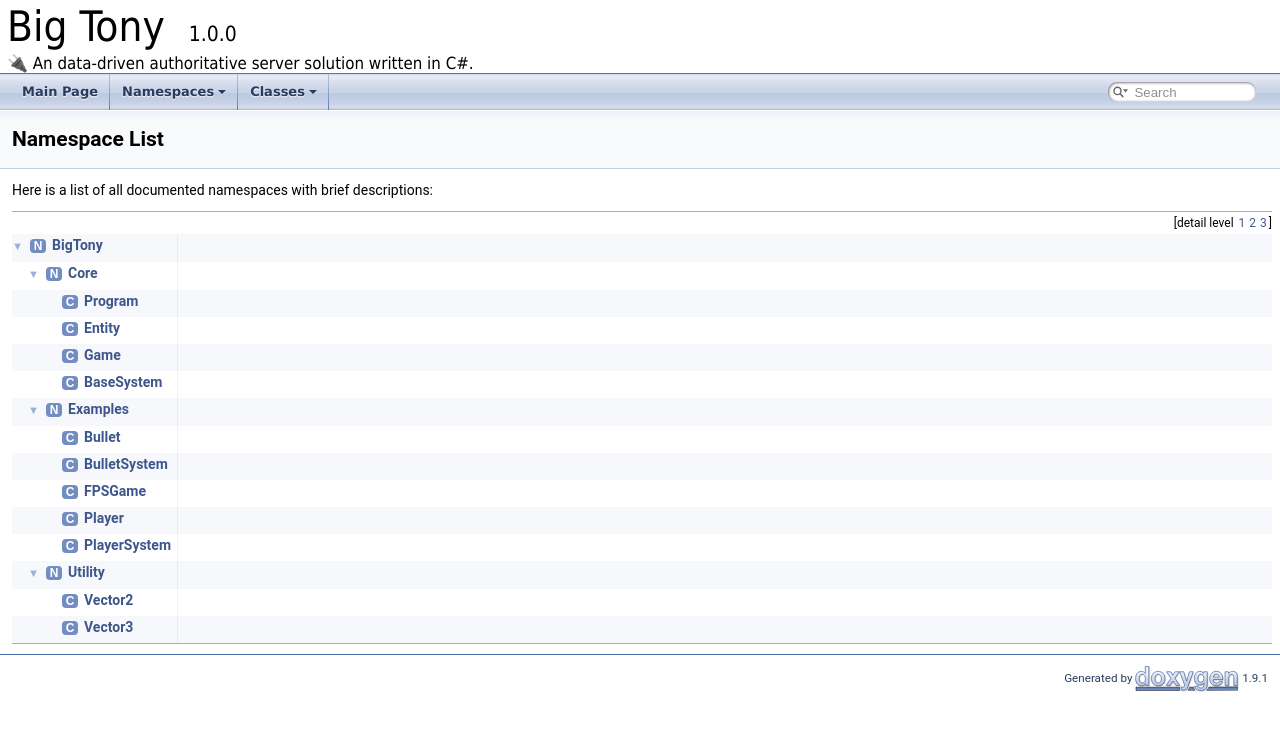
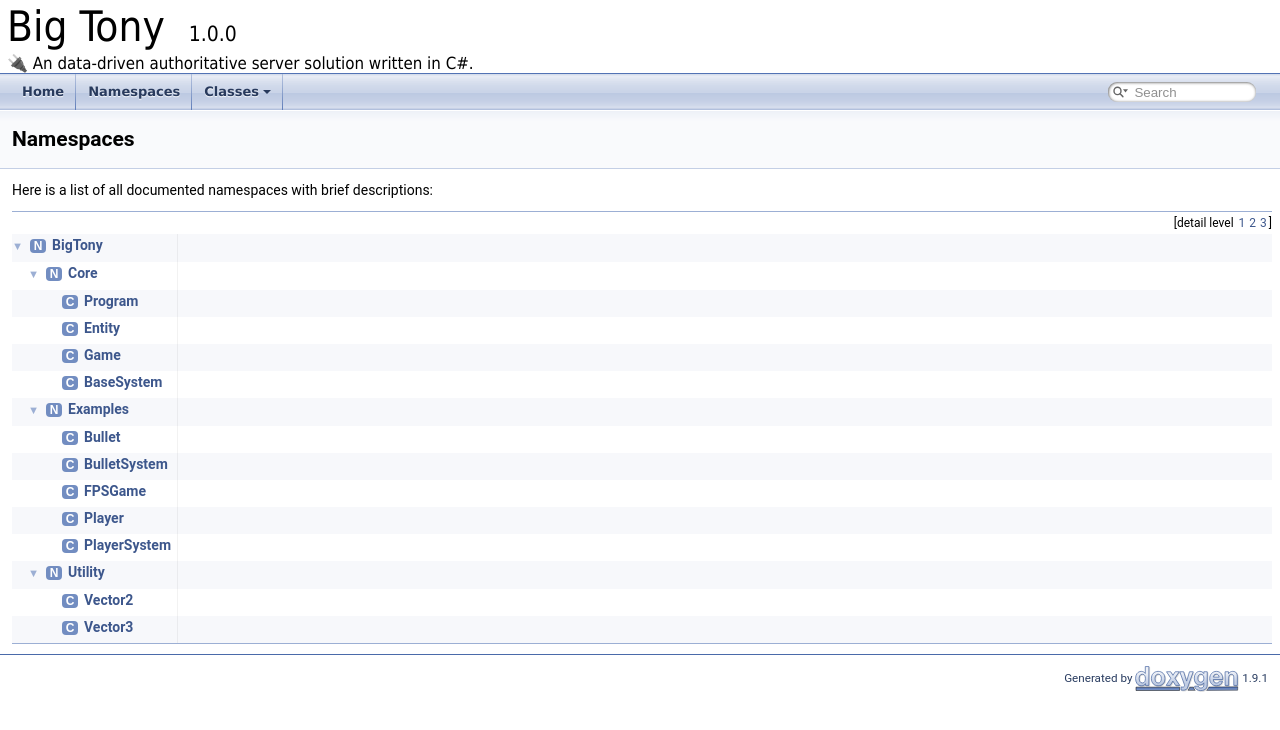
Before and after one commit to AMVC-Gaming/big-tony, a plain HTML site: page namespaces.html in a window 1280 px wide. Drawn offline with nearby package versions, Linux system fonts and the light colour scheme; some packages are replaced by stand-ins of ours.

Commit message:
deploy: de7df6c2813dd7778a88cfa0e59154b37d10f6ab

```diff
--- a/menudata.js
+++ b/menudata.js
@@ -23,9 +23,8 @@
  @licend  The above is the entire license notice for the JavaScript code in this file
 */
 var menudata={children:[
-{text:"Main Page",url:"index.html"},
-{text:"Namespaces",url:"namespaces.html",children:[
-{text:"Namespace List",url:"namespaces.html"}]},
+{text:"Home",url:"index.html"},
+{text:"Namespaces",url:"namespaces.html"},
 {text:"Classes",url:"annotated.html",children:[
 {text:"Class List",url:"annotated.html"},
 {text:"Class Index",url:"classes.html"},
--- a/namespaces.html
+++ b/namespaces.html
@@ -5,7 +5,7 @@
 <meta http-equiv="X-UA-Compatible" content="IE=9"/>
 <meta name="generator" content="Doxygen 1.9.1"/>
 <meta name="viewport" content="width=device-width, initial-scale=1"/>
-<title>Big Tony: Namespace List</title>
+<title>Big Tony: Namespaces</title>
 <link href="tabs.css" rel="stylesheet" type="text/css"/>
 <script type="text/javascript" src="jquery.js"></script>
 <script type="text/javascript" src="dynsections.js"></script>
@@ -71,7 +71,7 @@ $(function() {
 
 <div class="header">
   <div class="headertitle">
-<div class="title">Namespace List</div>  </div>
+<div class="title">Namespaces</div>  </div>
 </div><!--header-->
 <div class="contents">
 <div class="textblock">Here is a list of all documented namespaces with brief descriptions:</div><div class="directory">
```
